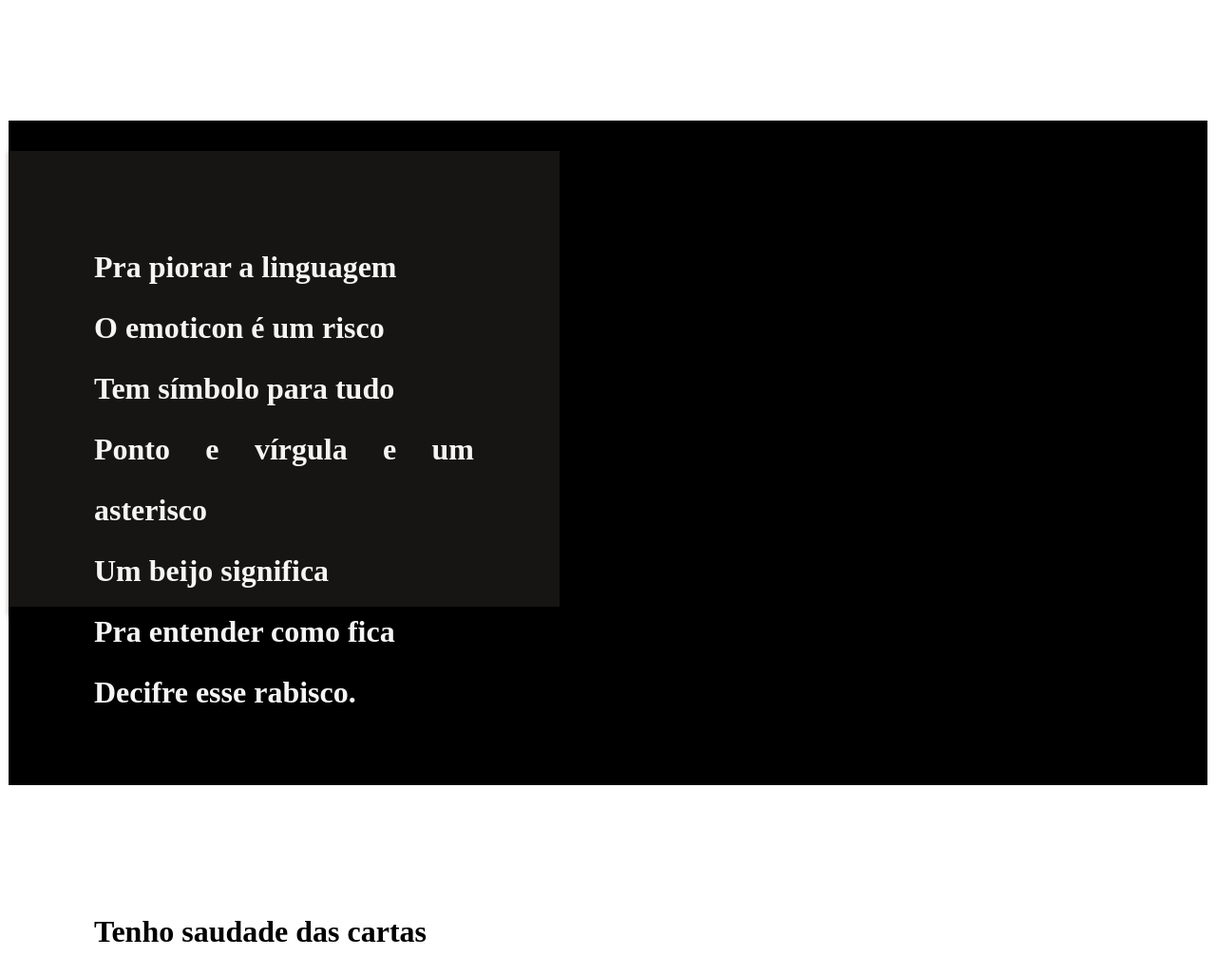
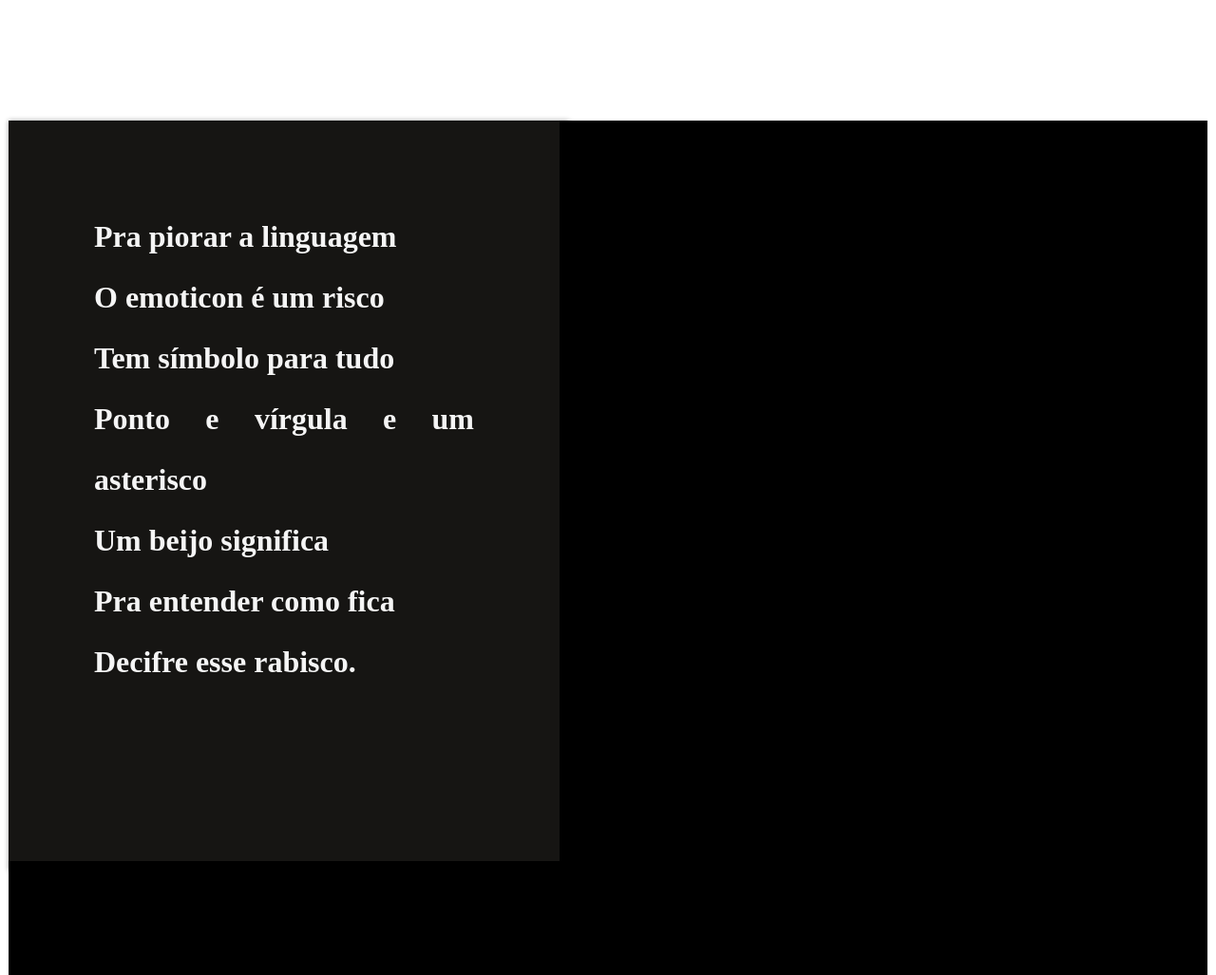
Before and after one commit to fytoyota/html-css, a plain HTML site: page desafios/des011/des011.html in a window 1280 px wide. Shown: the part 2420-3447 px from the top of the page at 95% size. Drawn offline with Linux system fonts and the light colour scheme; files whose address does not match are found by name.

Commit message:
correções

```diff
--- a/desafios/des011/style.css
+++ b/desafios/des011/style.css
@@ -76,25 +76,22 @@ section p{
     background-color: #33302d70;
     color: whitesmoke;
     width: 400px;
-    height: 300px;
+    height: 600px;
     box-shadow: rgba(0, 0, 0, 0.39) 5px 5px 5px 5px;
-    position: absolute;
 }
 
 .bloco2{
     background: black url(imagens/escrevendo.jpg) center no-repeat fixed;
     background-size: cover;
-    height: 700px;
-    position: relative;
+    height: 900px;
 }
 
 .bloco2 p{
     background-color: #33302d70;
     color: whitesmoke;
     width: 400px;
-    height: 300px;
+    height: 600px;
     box-shadow: rgba(0, 0, 0, 0.39) 5px 5px 5px 5px;
-    position: absolute;
 }
 
 footer{
--- a/desafios/style.css
+++ /dev/null
@@ -1,19 +0,0 @@
-@charset "UTF-8";
-
-:root{
-    --cor0: #E07E11;
-    --cor1: #B6762D;
-    --cor2: #8B653A;
-    --cor3: #614E38;
-    --cor4: #33302D;
-}
-
-body{
-    background-color: #33302D;
-}
-
-header{
-    background-color: #33302D;
-    width: auto;
-    height: 600px;
-}
```
